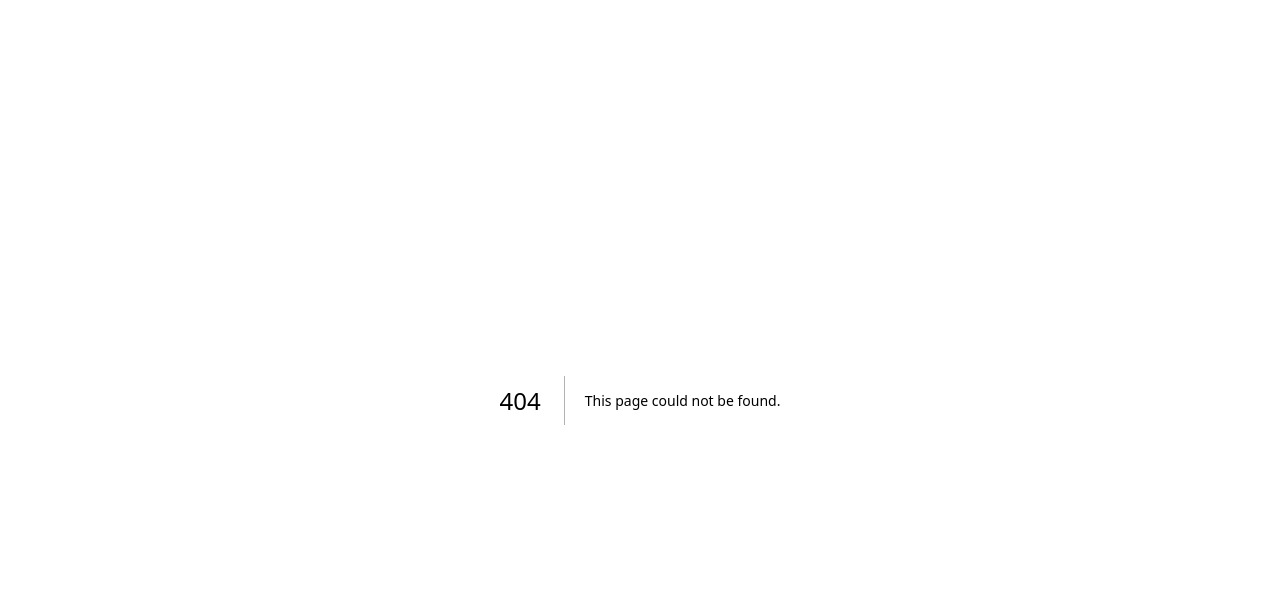
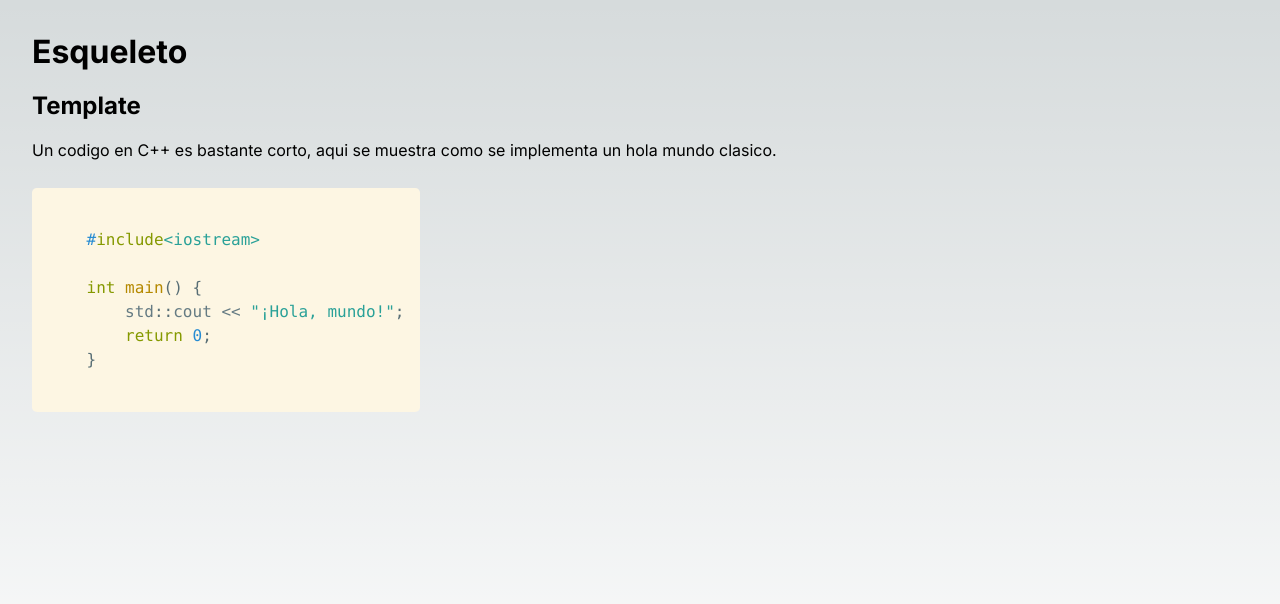
Before and after one commit to JDDMR03/CodeXLearn, a Next.js app: page /esqueleto in a window 1280 px wide. Before the commit this address had no page. Shown: the top 604 px of the page. Built offline with nearby package versions, Linux system fonts and the light colour scheme.

Commit message:
adding esqueleto

```diff
--- a/package.json
+++ b/package.json
@@ -11,6 +11,7 @@
   "dependencies": {
     "next": "^14.0.1",
     "react": "^18.2.0",
-    "react-dom": "^18.2.0"
+    "react-dom": "^18.2.0",
+    "react-syntax-highlighter": "^15.5.0"
   }
 }
--- /dev/null
+++ b/src/components/templateCode.js
@@ -0,0 +1,30 @@
+import { Prism as SyntaxHighlighter } from 'react-syntax-highlighter';
+import { solarizedlight } from 'react-syntax-highlighter/dist/esm/styles/prism';
+
+const code = `
+    #include<iostream>
+
+    using namespace std;
+
+    int main() {
+        cout << "¡Hola, mundo!";
+        return 0;
+    }
+    `;
+
+export default function CodeViewer() {
+    const code = `
+    #include<iostream>
+
+    int main() {
+        std::cout << "¡Hola, mundo!";
+        return 0;
+    }
+    `;
+
+    return (
+      <SyntaxHighlighter language="cpp" style={solarizedlight}>
+        {code}
+      </SyntaxHighlighter>
+    );
+}
--- /dev/null
+++ b/src/pages/esqueleto.js
@@ -0,0 +1,33 @@
+import Head from 'next/head'
+import Image from 'next/image'
+import { Inter } from 'next/font/google'
+import styles from '@/styles/Article.module.css'
+import Link from 'next/link';
+import CodeViewer from '../components/templateCode.js';
+
+const inter = Inter({ subsets: ['latin'] })
+
+
+export default function Esqueleto() {
+  return (
+    <>
+      <Head>
+        <title>CodeXLearn | Esqueleto</title>
+        <meta name="description" content="Generated by create next app" />
+        <meta name="viewport" content="width=device-width, initial-scale=1" />
+        <link rel="icon" href="/favicon.ico" />
+      </Head>
+      <main className={`${styles.main} ${inter.className}`}>
+        <div className={styles.article}>
+          <h1>Esqueleto</h1>
+          <h2>Template</h2>
+          <p>
+            Un codigo en C++ es bastante corto, aqui se muestra como se implementa
+            un hola mundo clasico.
+          </p>
+          <CodeViewer/>
+        </div>
+      </main>
+    </>
+  )
+}
--- a/src/pages/index.js
+++ b/src/pages/index.js
@@ -35,7 +35,7 @@ export default function Home() {
           </a>
 
           <a
-            href="/variables"
+            href="/esqueleto"
             className={styles.card}
             target="_blank"
             rel="noopener noreferrer"
@@ -46,7 +46,7 @@ export default function Home() {
           </a>
 
           <a
-            href="https://vercel.com/templates?framework=next.js&utm_source=create-next-app&utm_medium=default-template&utm_campaign=create-next-app"
+            href="/esqueleto"
             className={styles.card}
             target="_blank"
             rel="noopener noreferrer"
--- a/src/styles/Article.module.css
+++ b/src/styles/Article.module.css
@@ -16,6 +16,11 @@
   gap: 20px;
   width: 100%;
   height: 100%;
+}
+
+.article pre{
+  background-color: #ffffff80;
+  border-radius: 5%;
 }
 
 .article p{
```
Also changed, not shown: 1 other file (tests, documents, lock files or other folders).
